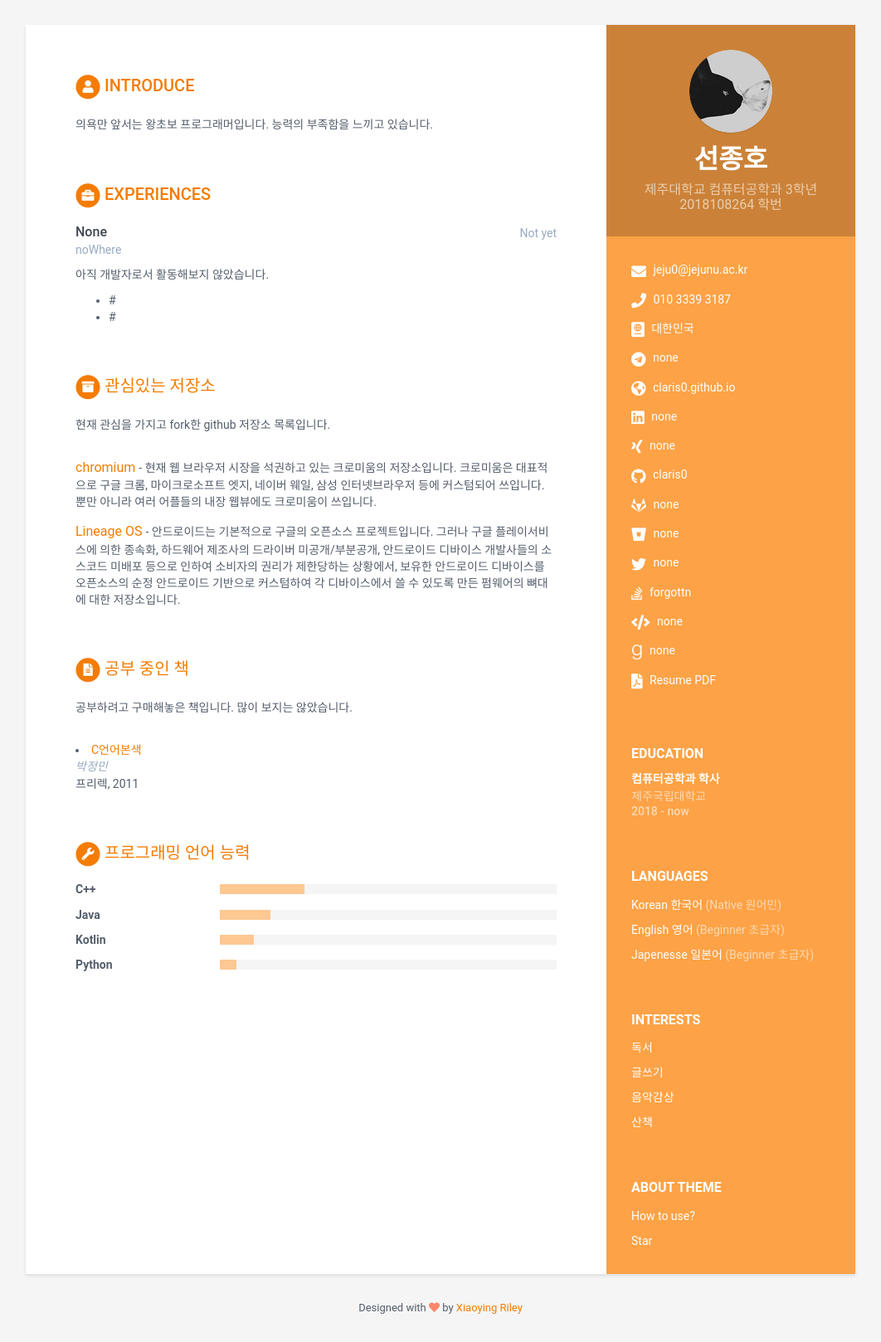
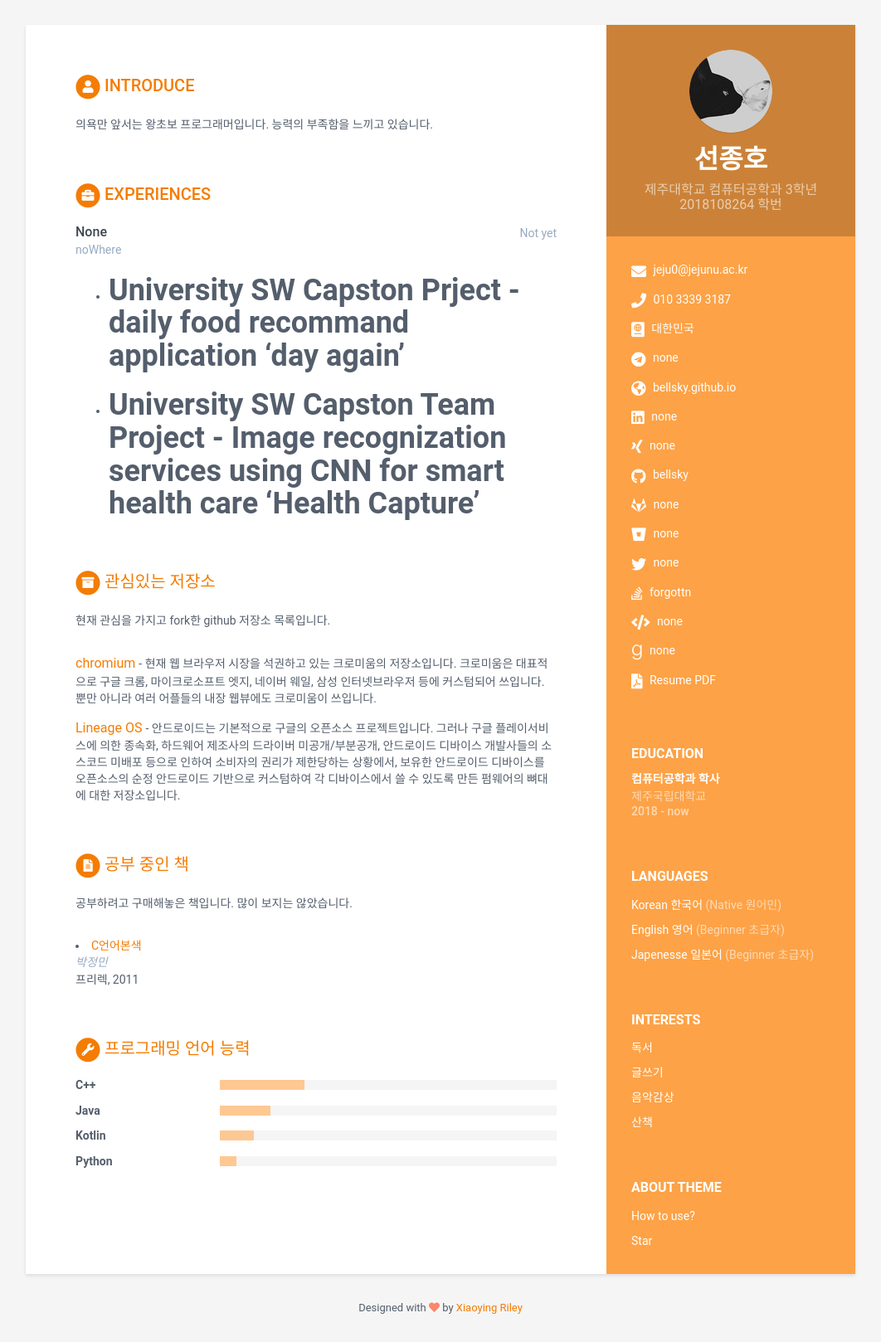
Before and after one commit to bellsky/resume, a Jekyll site: the page built from index.html, in a window 1280 px wide. Shown: the whole page at 83% size, without its empty margins (109-1171 px from the left). Built offline with Jekyll 4.4.1, drawn with Linux system fonts in a browser that asks for light colours.

Commit message:
개발 경험 업데이트

```diff
--- a/_data/data.yml
+++ b/_data/data.yml
@@ -15,10 +15,10 @@ sidebar:
     email: jeju0@jejunu.ac.kr
     phone: 010 3339 3187
     citizenship: 대한민국
-    website: claris0.github.io #do not add http://
+    website: bellsky.github.io #do not add http://
     linkedin: none
     xing: none
-    github: claris0
+    github: bellsky
     telegram: none # add your nickname without '@' sign
     gitlab: none
     bitbucket: none
@@ -72,9 +72,8 @@ experiences:
       time: Not yet
       company: noWhere
       details: |
-        아직 개발자로서 활동해보지 않았습니다.
-          - #
-          - #
+          - # University SW Capston Prject - daily food recommand application 'day again'
+          - # University SW Capston Team Project - Image recognization services using CNN for smart health care 'Health Capture'
 projects:
     title: 관심있는 저장소
     intro: >
```
